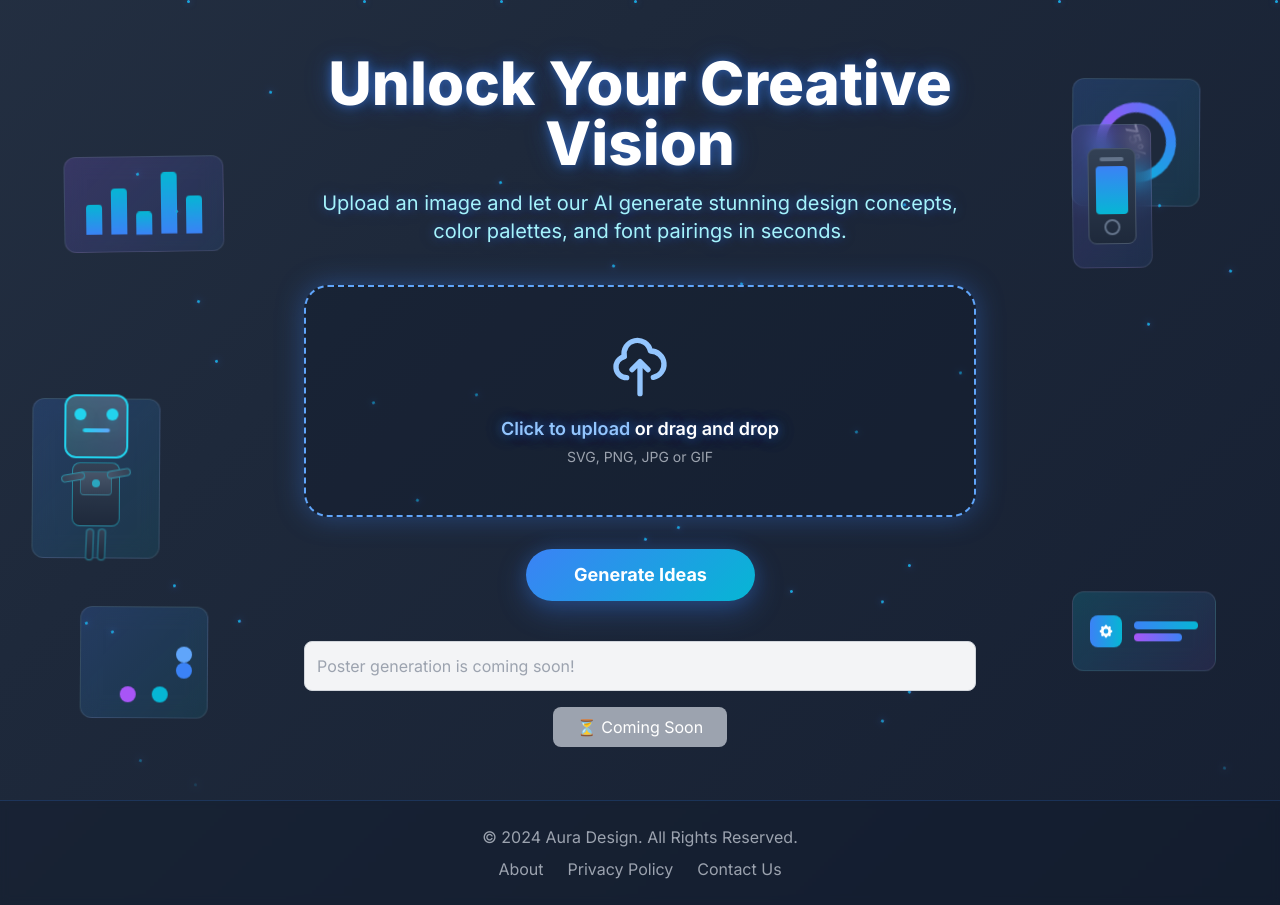
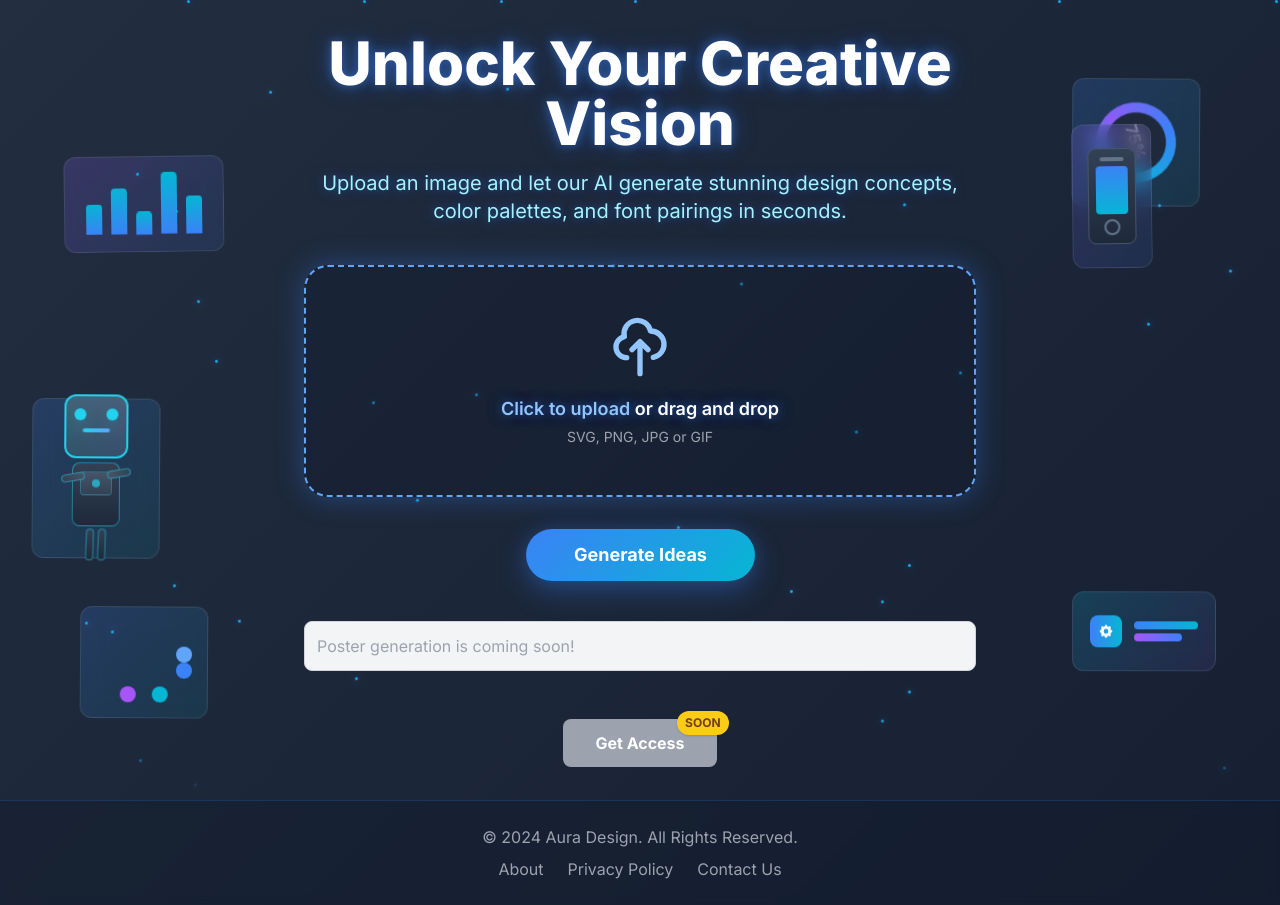
Before and after one commit to Dip607/DESIGN_HUAI, a Django app: page / in a window 1280 px wide. Run offline with Django 5.2, Linux system fonts and the light colour scheme; some libraries are stand-ins or nearby versions.

Commit message:
first commit

```diff
--- a/core/templates/core/home.html
+++ b/core/templates/core/home.html
@@ -542,13 +542,17 @@
                        class="w-full p-3 border border-gray-300 rounded-lg mb-4
                               disabled:bg-gray-100 disabled:cursor-not-allowed"
                        disabled>
-
-                <button type="submit"
-                        class="bg-blue-600 hover:bg-blue-700 text-white py-2 px-6 rounded-lg
-                               disabled:bg-gray-400 disabled:hover:bg-gray-400 disabled:cursor-not-allowed"
-                        disabled>
-                    ⏳ Coming Soon
-                </button>
+                       <div class="relative inline-block mt-8">
+                       <span class="absolute -top-2 -right-3 z-10
+                       bg-yellow-400 text-yellow-900 text-xs font-bold px-2 py-1 rounded-full shadow">
+                         SOON
+                      </span>
+                    <button type="submit"
+                       class="bg-gray-400 text-white font-bold py-3 px-8 rounded-lg cursor-not-allowed"
+                       disabled>
+                 Get Access
+                   </button>
+                </div>
             </form>
 
 
```
